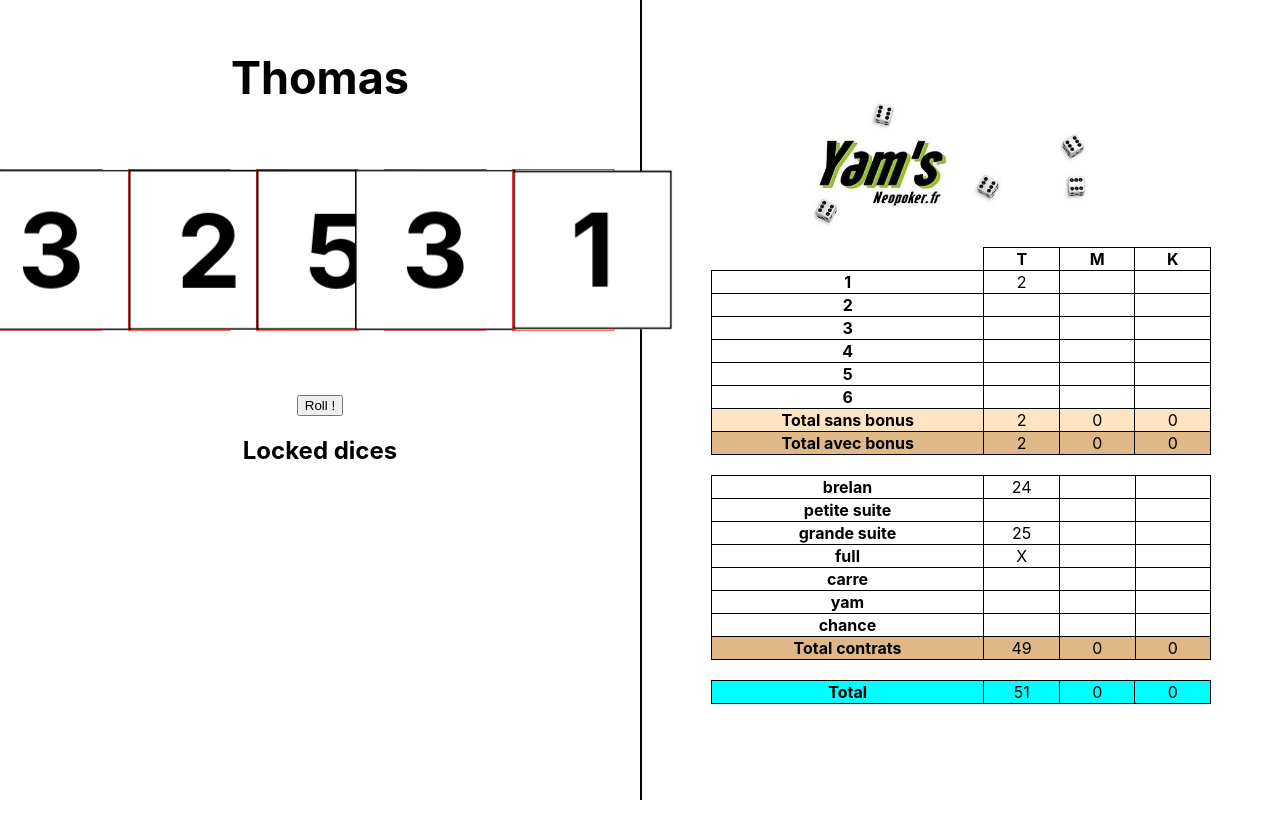
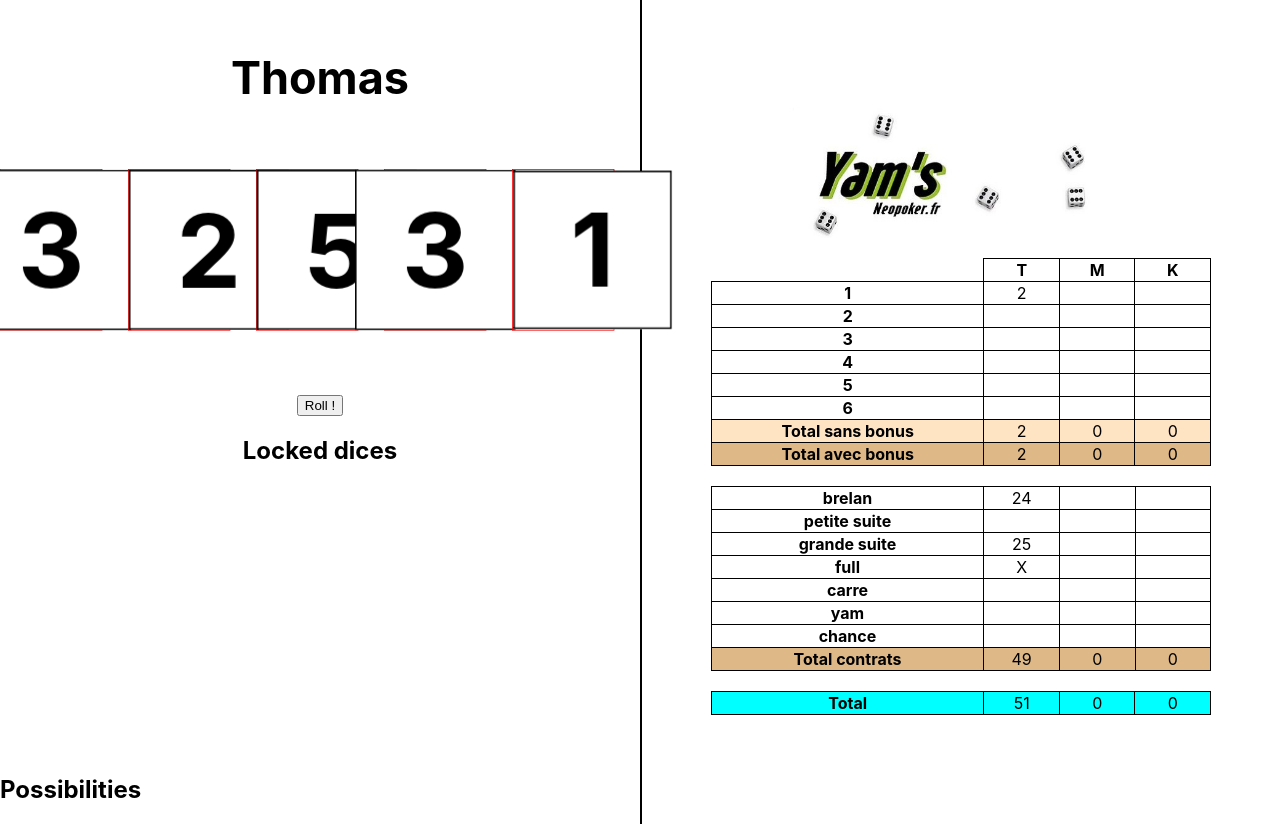
Before and after one commit to ThomasLaforge/yams, a React (Create React App) app: page / in a window 1280 px wide. Before the commit the page ends 800 px from the top, so only its background shows below. Built offline with nearby package versions, Linux system fonts and the light colour scheme.

Commit message:
add possibilities skeleton

```diff
--- a/src/App.scss
+++ b/src/App.scss
@@ -20,7 +20,7 @@
         }
     }
 
-    .dices-to-roll, .dices-locked {
+    .dices-to-roll, .dices-locked-content {
         display: flex;
         flex-direction: row;
         justify-content: center;
--- a/src/App.tsx
+++ b/src/App.tsx
@@ -81,11 +81,20 @@ export default class App extends Component<{}, AppState> {
         >Roll !</button>
 
 
-        <h2 className='dices-locked-title'>Locked dices</h2>
         <div className="dices-locked">
-          {this.state.dices.filter(d => d.isLocked).map( (d, k) =>
-            <Dice dice={d} onClick={() => this.handleDiceClick(d, k)} roll={false} />
-          )}
+          <h2 className='dices-locked-title'>Locked dices</h2>
+          <div className="dices-locked-content">
+            {this.state.dices.filter(d => d.isLocked).map( (d, k) =>
+              <Dice dice={d} onClick={() => this.handleDiceClick(d, k)} roll={false} />
+            )}
+          </div>
+        </div>
+
+        <div className="turn-possibilities">
+          <h2 className='turn-possibilities-title'>Possibilities</h2>
+          <div className="turn-possibilities-content">
+
+          </div>
         </div>
       </div>
 
```
